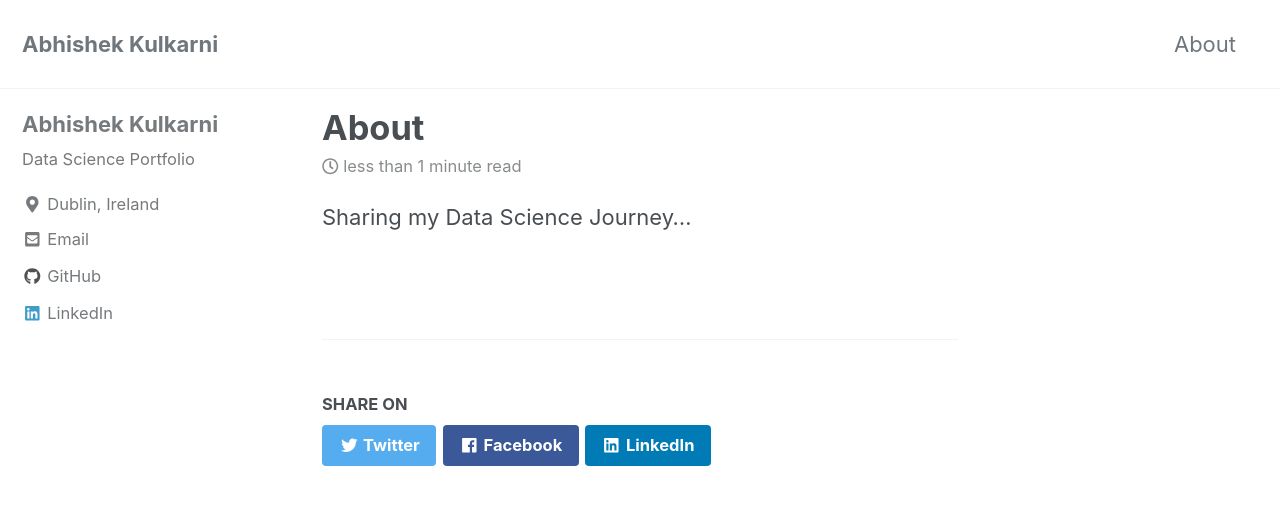
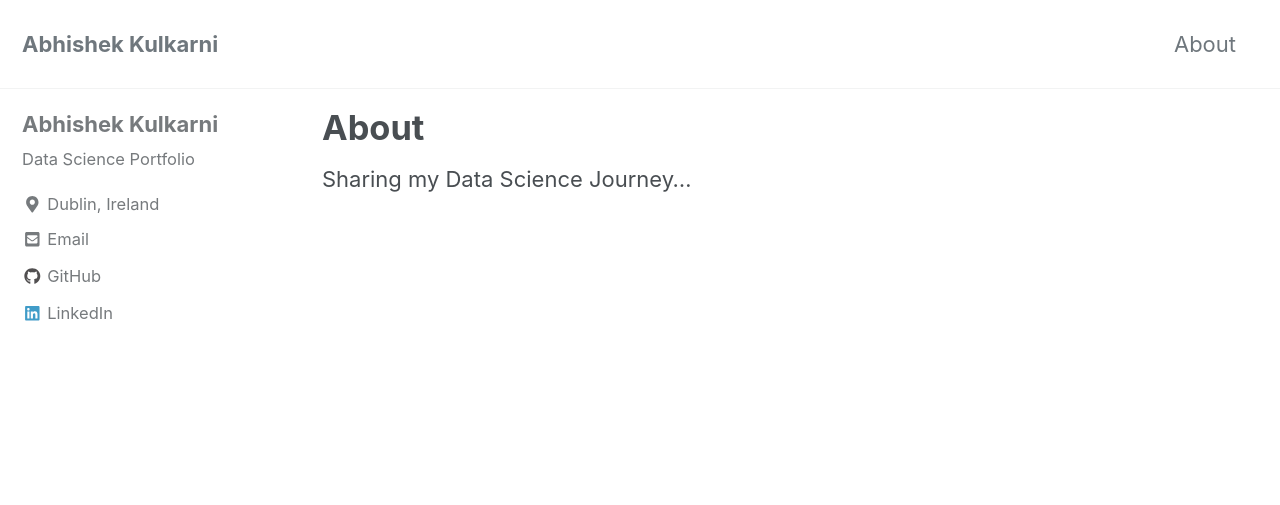
Before and after one commit to abhishek7kulkarni/abhishek7kulkarni.github.io, a Jekyll site: the page built from _pages/about.md, in a window 1280 px wide and 900 px high. Shown: the top 505 px of the window. Built offline with Jekyll 4.4.1, drawn with Linux system fonts in a browser that asks for light colours; cached includes are drawn as plain includes; some of the changed lines change nothing that is shown.

Commit message:
pages config

```diff
--- a/_config.yml
+++ b/_config.yml
@@ -304,7 +304,3 @@ defaults:
     values:
       layout: single
       author_profile: true
-      read_time: true
-      comments: # true
-      share: true
-      related: true
```
